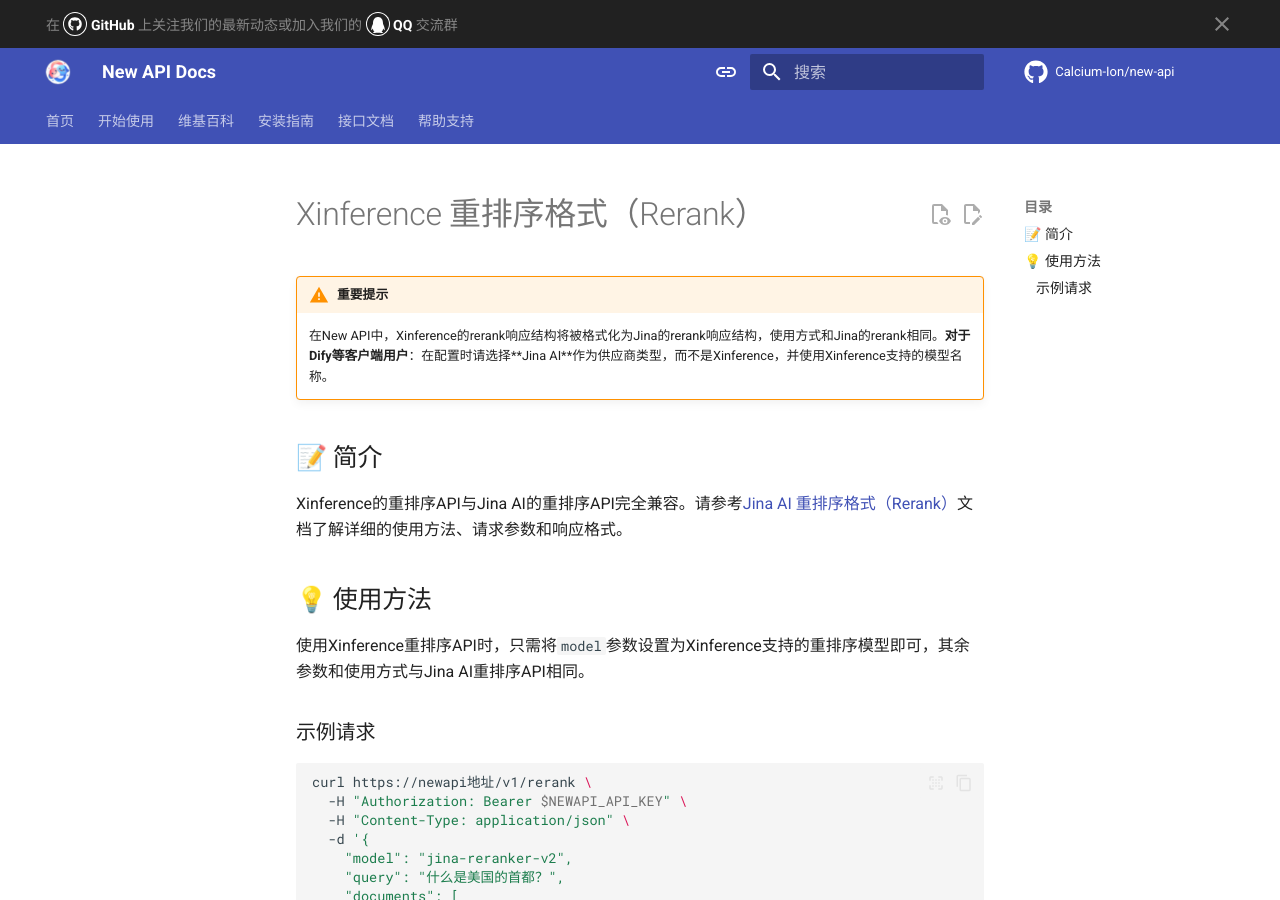
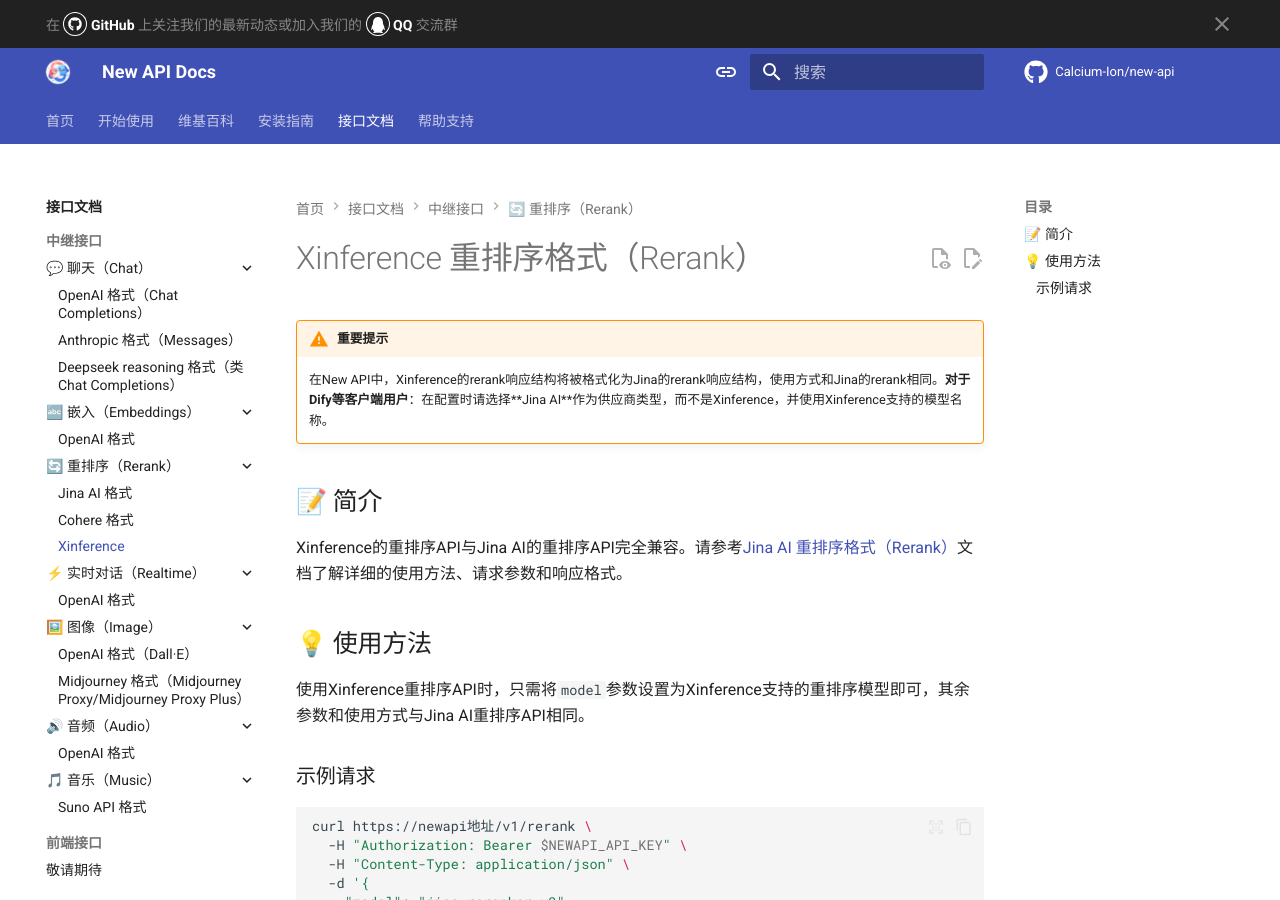
Before and after one commit to zeta-techs/new-api-docs, an MkDocs documentation site: the page built from docs/api/xinference-rerank.md, in a window 1280 px wide and 900 px high. Built offline with MkDocs 1.6.1 and Material for MkDocs 9.7.7, drawn with Linux system fonts in a browser that asks for light colours; comment, search, counter and statistics services are not loaded.

Commit message:
feat: Add Xinference Rerank documentation to navigation

```diff
--- a/mkdocs.yml
+++ b/mkdocs.yml
@@ -131,6 +131,7 @@
       - 🔄 重排序（Rerank）:
         - Jina AI 格式: api/jinaai-rerank.md
         - Cohere 格式: api/cohere-rerank.md
+        - Xinference: api/xinference-rerank.md
       - ⚡ 实时对话（Realtime）:
         - OpenAI 格式: api/openai-realtime.md
       - 🖼️ 图像（Image）:
```
